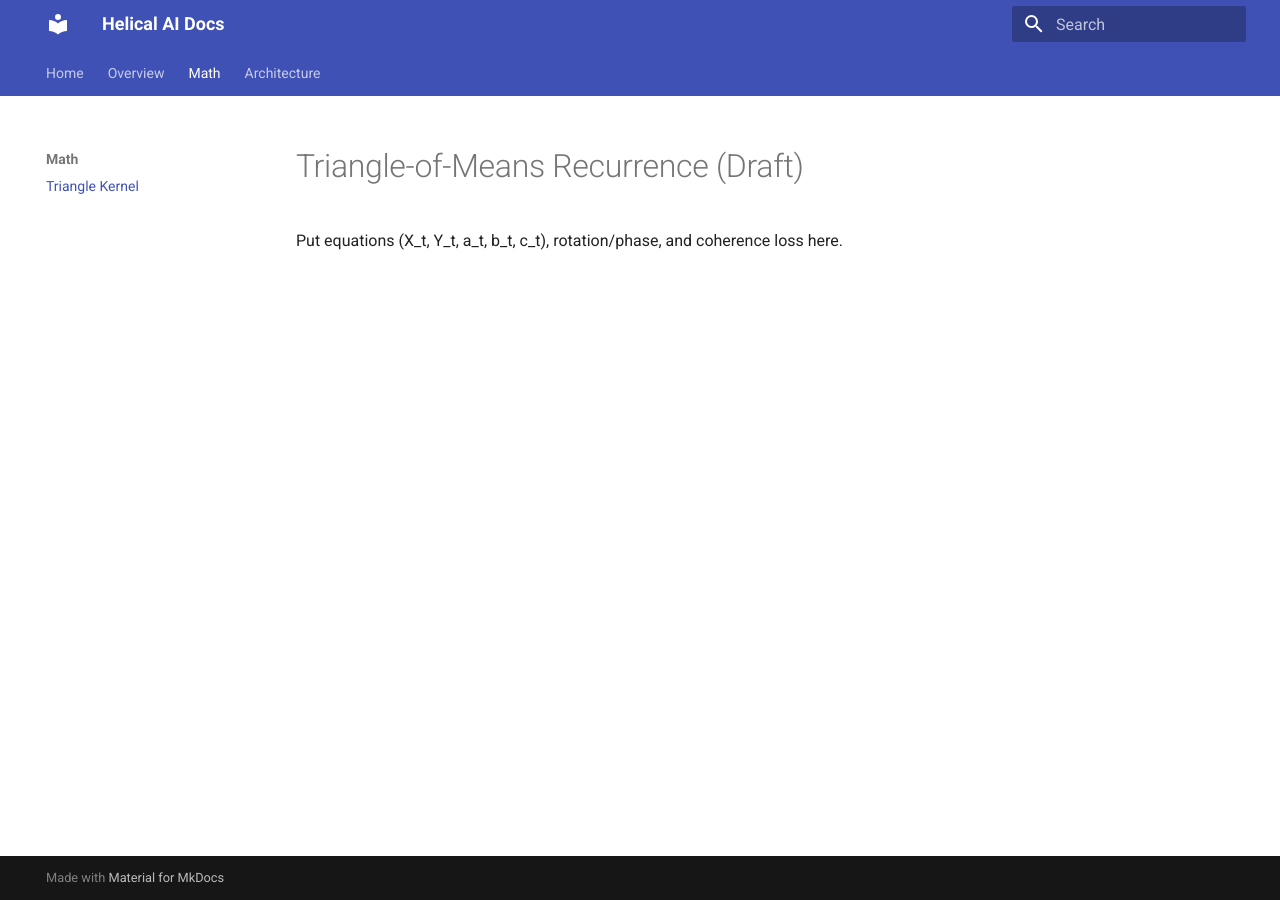
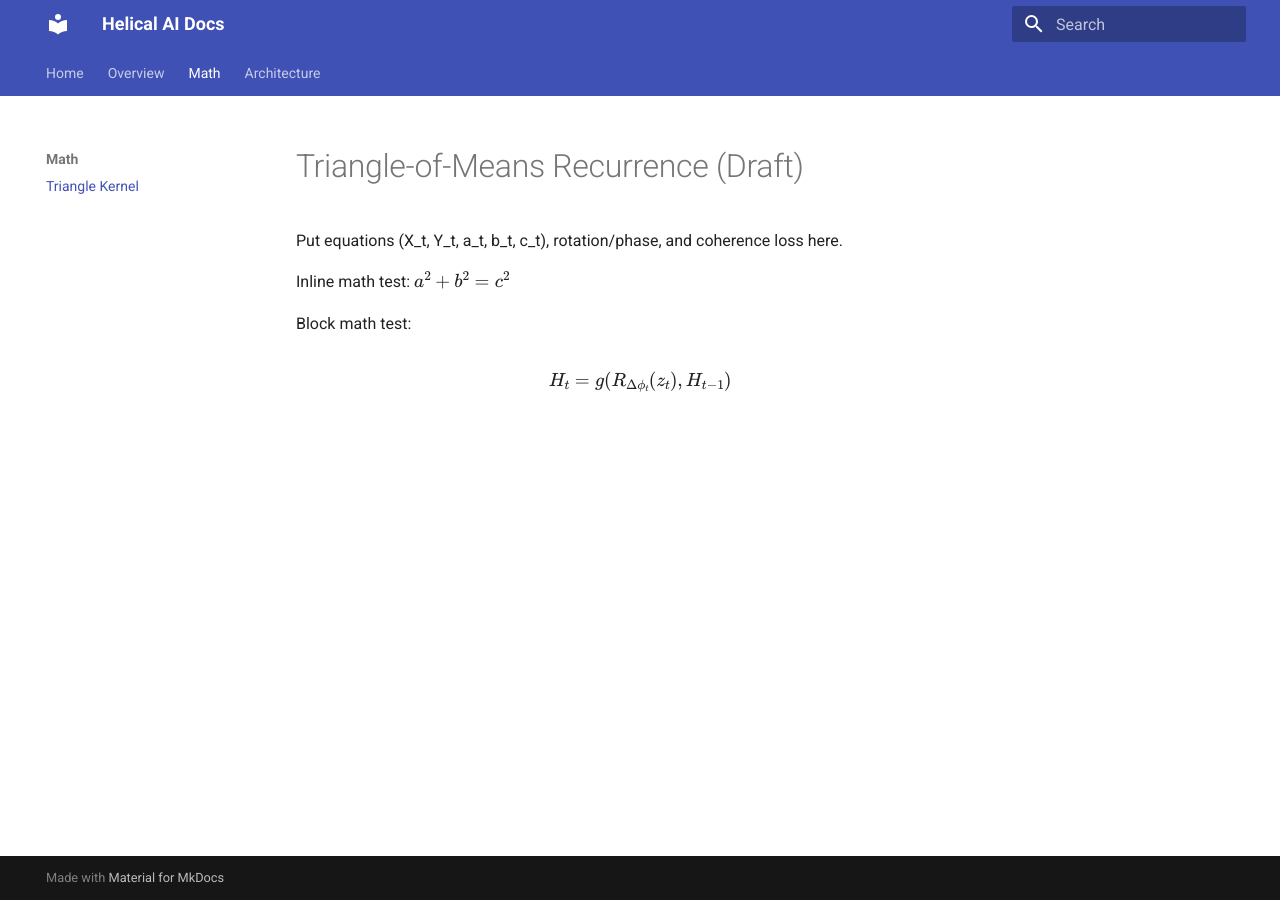
Before and after one commit to delchaplin/helical-ai, an MkDocs documentation site: the page built from docs/10-math/math-spec.md, in a window 1280 px wide. Built offline with MkDocs 1.6.1 and Material for MkDocs 9.7.7, drawn with Linux system fonts in a browser that asks for light colours.

Commit message:
docs: enable LaTeX and add test equation

```diff
--- a/docs/10-math/math-spec.md
+++ b/docs/10-math/math-spec.md
@@ -1,2 +1,10 @@
 # Triangle-of-Means Recurrence (Draft)
 Put equations (X_t, Y_t, a_t, b_t, c_t), rotation/phase, and coherence loss here.
+
+Inline math test: \( a^2 + b^2 = c^2 \)
+
+Block math test:
+
+$$
+H_t = g\!\left(R_{\Delta \phi_t}(z_t), H_{t-1}\right)
+$$
--- a/mkdocs.yml
+++ b/mkdocs.yml
@@ -5,6 +5,7 @@ theme:
     - navigation.tabs
     - navigation.sections
     - content.code.copy
+
 nav:
   - Home: index.md
   - Overview: 00-overview/README.md
@@ -12,3 +13,15 @@ nav:
       - Triangle Kernel: 10-math/math-spec.md
   - Architecture:
       - Helical Cell: 20-architecture/arch-spec.md
+
+markdown_extensions:
+  - admonition
+  - pymdownx.highlight
+  - pymdownx.superfences
+  - toc:
+      permalink: true
+  - pymdownx.arithmatex:
+      generic: true
+
+extra_javascript:
+  - https://cdn.jsdelivr.net/npm/mathjax@3/es5/tex-mml-chtml.js
```
